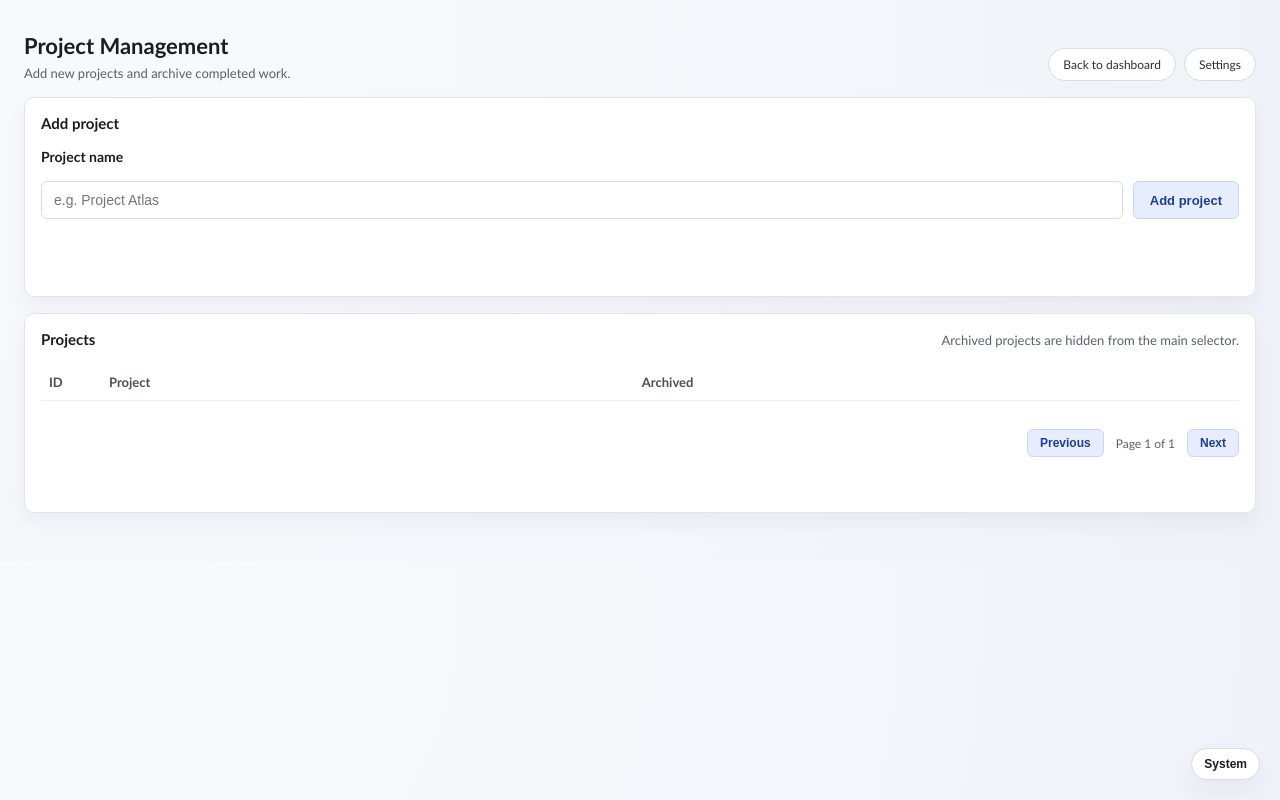
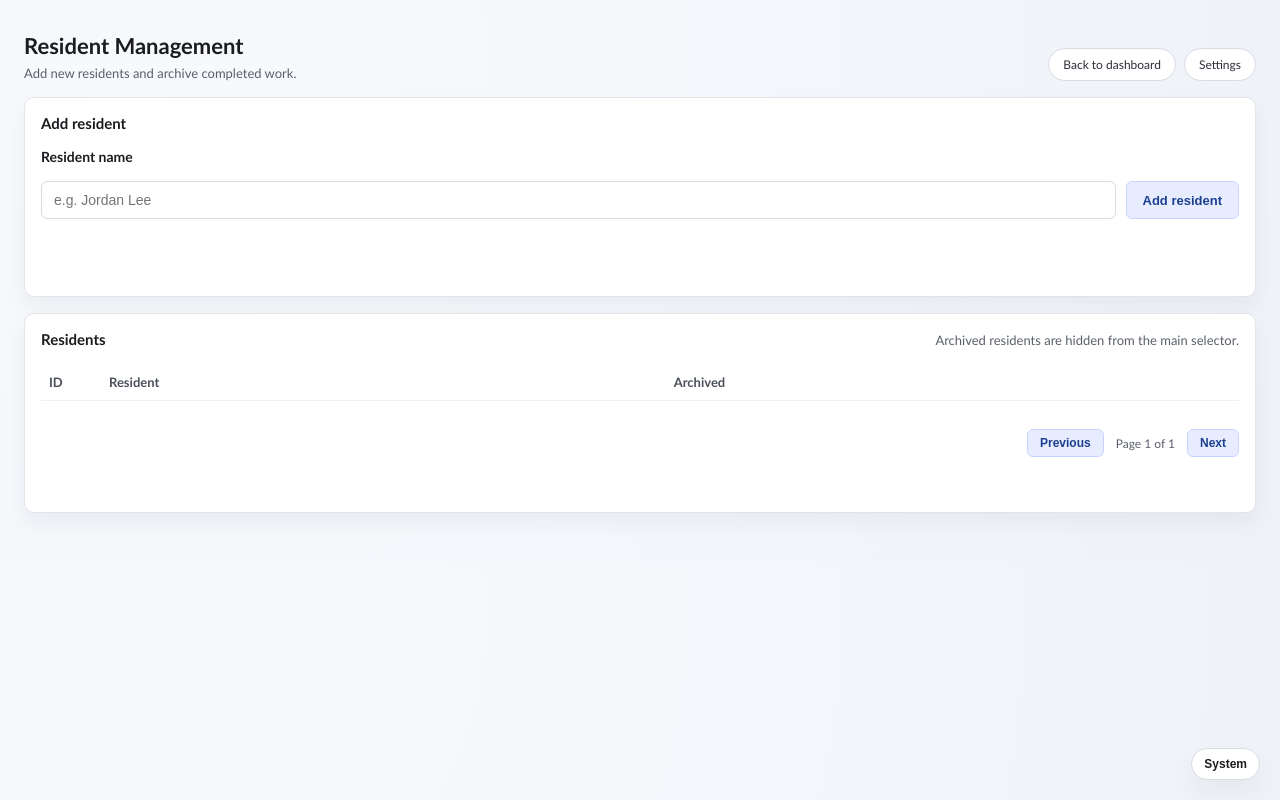
Before and after one commit to gulkily/penelope, a plain HTML site: page templates/manage_projects.html in a window 1280 px wide. Drawn offline with Linux system fonts and the light colour scheme; no server answers.

Commit message:
feat: relabel resident management view

```diff
--- a/templates/manage_projects.html
+++ b/templates/manage_projects.html
@@ -3,7 +3,7 @@
   <head>
     <meta charset="utf-8" />
     <meta name="viewport" content="width=device-width, initial-scale=1" />
-    <title>Project Management</title>
+    <title>Resident Management</title>
     <link rel="icon" href="data:," />
     <link rel="stylesheet" href="/static/css/main.css" />
     <script src="/static/js/theme.js" defer></script>
@@ -13,8 +13,8 @@
     <main class="page">
       <header class="page-header">
         <div>
-          <h1>Project Management</h1>
-          <p class="hint">Add new projects and archive completed work.</p>
+          <h1>Resident Management</h1>
+          <p class="hint">Add new residents and archive completed work.</p>
         </div>
         <div class="link-button-group">
           <a class="link-button" href="/">Back to dashboard</a>
@@ -23,26 +23,28 @@
       </header>
 
       <section class="card manage-card">
-        <h2>Add project</h2>
+        <h2>Add resident</h2>
         <form id="add-project-form" class="manage-form">
-          <label class="field-label" for="project-name">Project name</label>
+          <label class="field-label" for="project-name">Resident name</label>
           <div class="manage-form-row">
             <input
               id="project-name"
               class="field-input"
               type="text"
-              placeholder="e.g. Project Atlas"
+              placeholder="e.g. Jordan Lee"
               required
             />
-            <button type="submit" class="action-button">Add project</button>
+            <button type="submit" class="action-button">Add resident</button>
           </div>
         </form>
       </section>
 
       <section class="card manage-card">
         <div class="manage-table-header">
-          <h2>Projects</h2>
-          <span class="hint">Archived projects are hidden from the main selector.</span>
+          <h2>Residents</h2>
+          <span class="hint"
+            >Archived residents are hidden from the main selector.</span
+          >
         </div>
         <div class="table-wrapper">
           <table class="project-table">
@@ -56,7 +58,7 @@
                 </th>
                 <th>
                   <button type="button" class="table-sort" data-sort="name">
-                    <span class="table-sort-label">Project</span>
+                    <span class="table-sort-label">Resident</span>
                     <span class="table-sort-indicator" aria-hidden="true"></span>
                   </button>
                 </th>
```
Also changed, not shown: docs/plans/resident_progress_tracking_step4_implementation_summary.md (+5 -0 lines).
